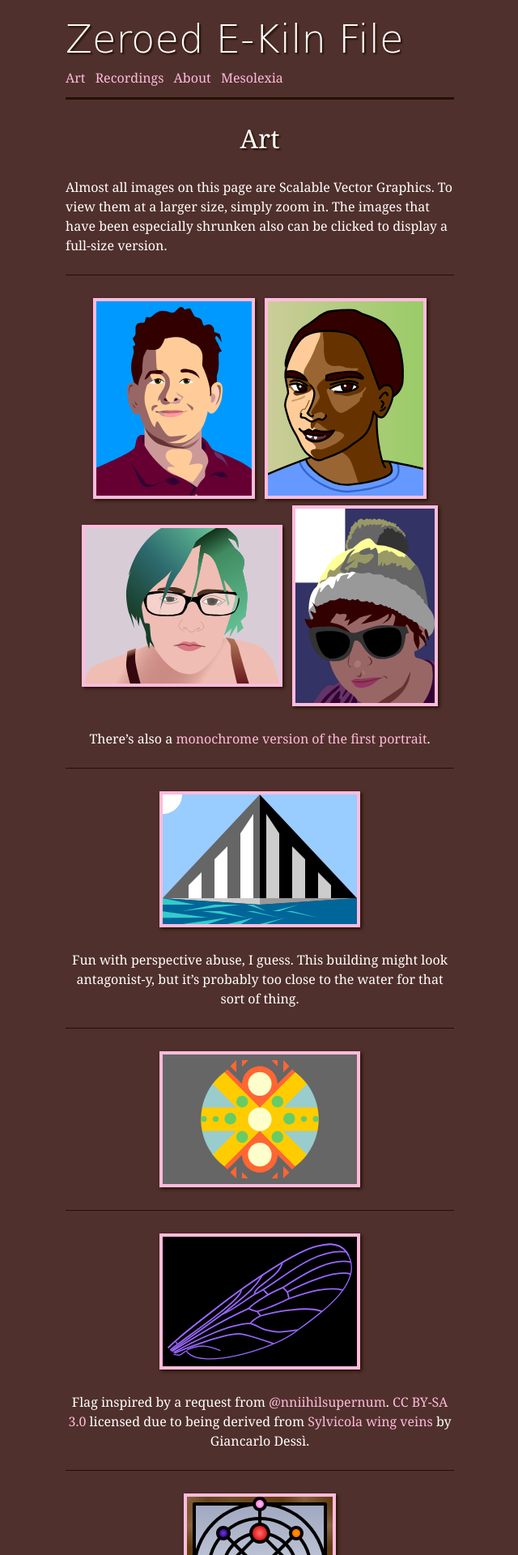
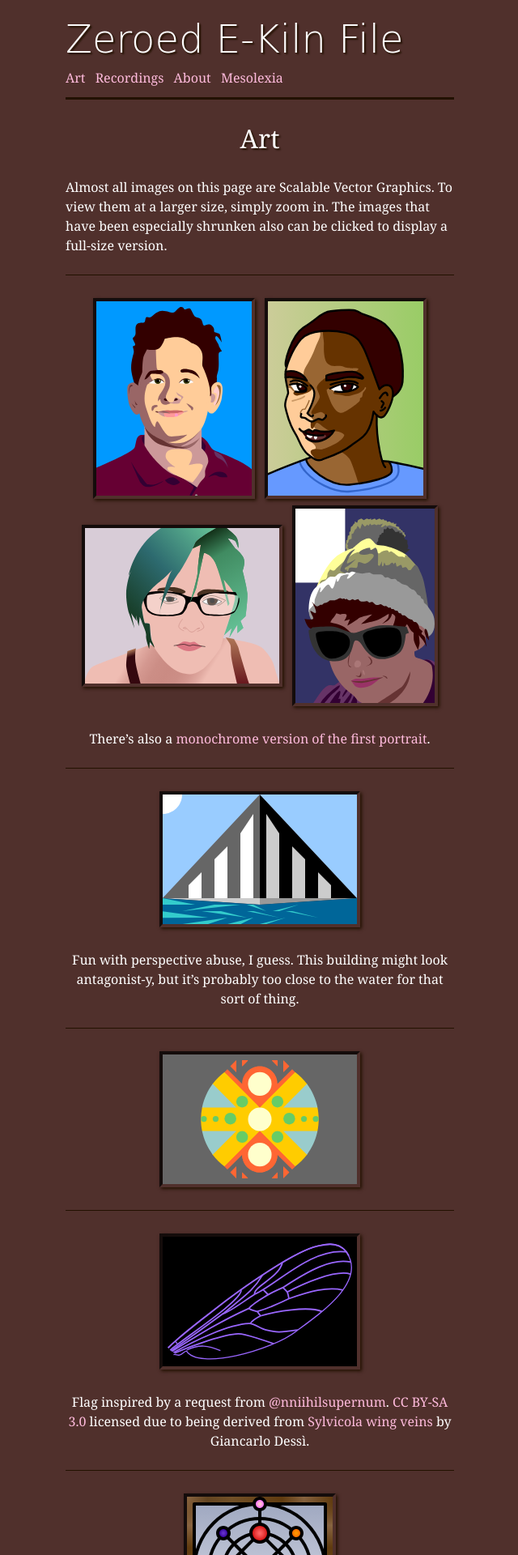
Before and after one commit to ilzolende/ilzolende.github.io, a Jekyll site: the page built from art-collection.html, in a window 1280 px wide. Shown: the top 1920 px of the page at 81% size, without its empty margins (319-959 px from the left). Built offline with Jekyll 4.4.1, drawn with Linux system fonts in a browser that asks for light colours; some web fonts are replaced.

Commit message:
adjusted border behavior

```diff
--- a/_sass/_layout-photosets.scss
+++ b/_sass/_layout-photosets.scss
@@ -7,8 +7,15 @@ figure.photoset {
     max-width: 15em;
     max-height: 15em;
     margin: 0.25rem;
-    border: solid 0.25rem;
+    border: inset 0.25rem;
+    border-color: transparentize($background-color, 0.25);
     display: inline-block;
+    &:hover {
+      border-style: outset;
+    }
+    &:active {
+      border-style: ridge;
+    }
   }
 
   &.L10a140 img{
```
